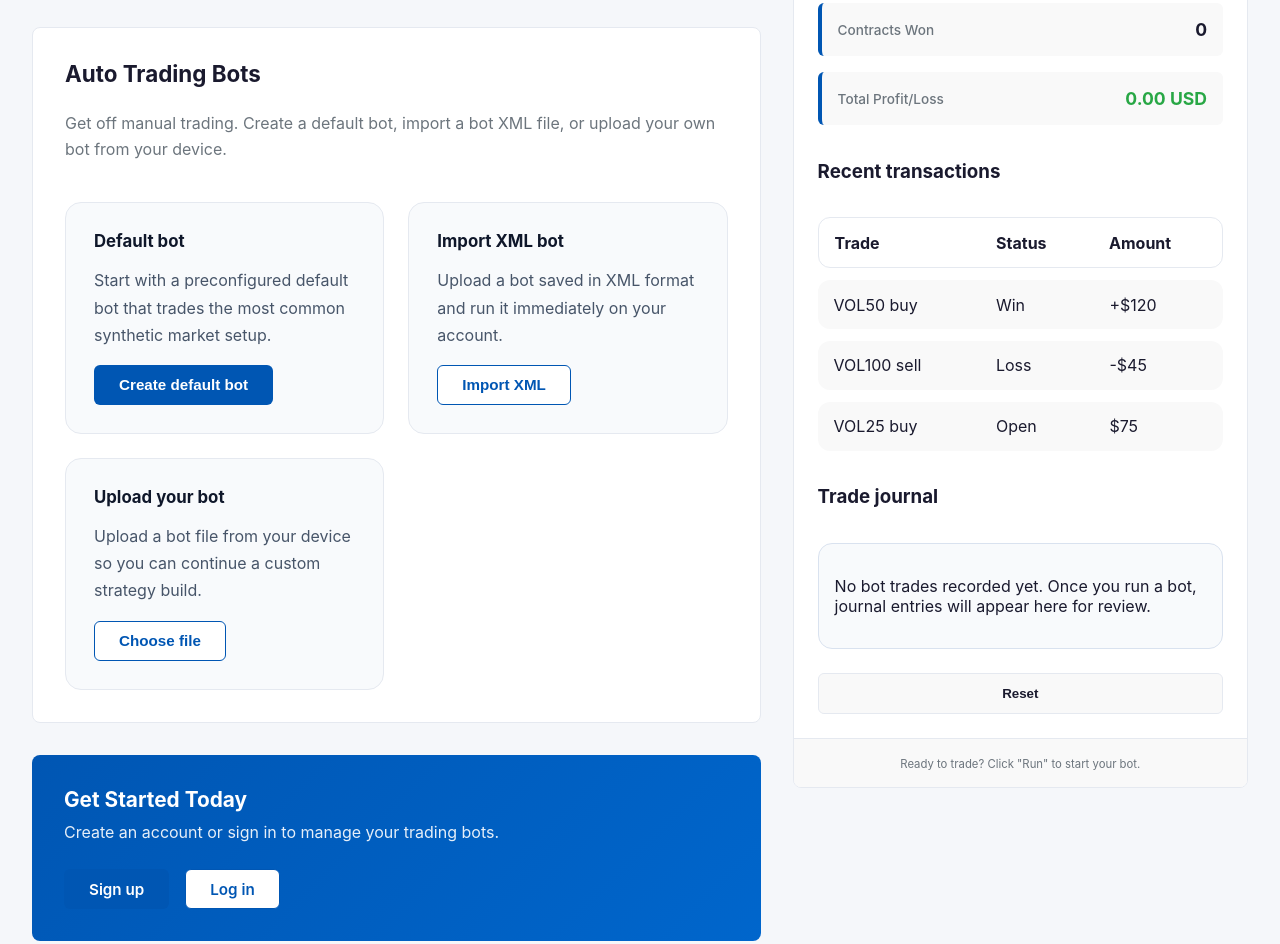
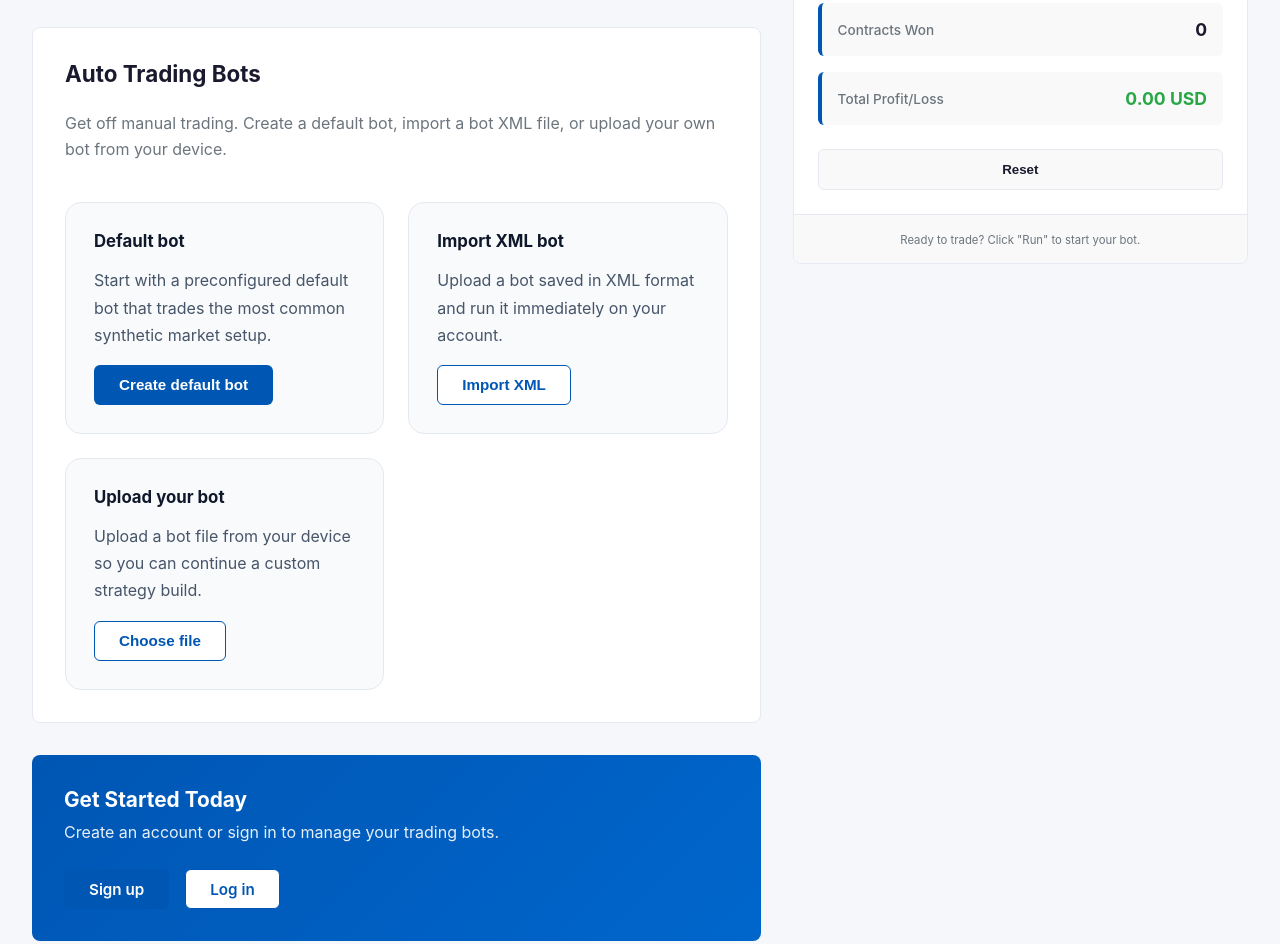
Before and after one commit to sebastianblood254/eugene-onsare, a website: page index.html in a window 1280 px wide. Shown: the part 553-1497 px from the top of the page. Drawn offline with Linux system fonts and the light colour scheme.

Commit message:
Compress digit circles, remove KYC from nav, clean sidebar panels

```diff
--- a/assets/style.css
+++ b/assets/style.css
@@ -1192,7 +1192,7 @@ body {
 .digit-circle-row {
   display: grid;
   grid-template-columns: repeat(10, minmax(0, 1fr));
-  gap: 0.85rem;
+  gap: 0.5rem;
   margin-top: 1.75rem;
   position: relative;
 }
@@ -1201,9 +1201,9 @@ body {
   display: grid;
   place-items: center;
   gap: 0.25rem;
-  min-height: 95px;
-  padding: 0.85rem 0.6rem;
-  border-radius: 18px;
+  min-height: 70px;
+  padding: 0.6rem 0.4rem;
+  border-radius: 14px;
   background: white;
   border: 1px solid #d9e2ef;
   transition: transform 0.25s ease, border-color 0.25s ease, box-shadow 0.25s ease, background 0.25s ease;
--- a/index.html
+++ b/index.html
@@ -34,7 +34,6 @@
       <a href="index.html" class="nav-item active">Dashboard</a>
       <a href="trade.html" class="nav-item">Trade</a>
       <a href="broker.html" class="nav-item">Broker</a>
-      <a href="kyc.html" class="nav-item">KYC</a>
     </nav>
   </header>
 
@@ -129,8 +128,6 @@
     <aside class="dashboard-sidebar">
       <div class="sidebar-tabs">
         <button class="sidebar-tab active">Summary</button>
-        <button class="sidebar-tab">Transactions</button>
-        <button class="sidebar-tab">Journal</button>
       </div>
 
       <div class="sidebar-content">
@@ -160,39 +157,6 @@
             <div class="summary-value profit">0.00 USD</div>
           </div>
         </div>
-
-        <div class="sidebar-panel sidebar-panel-transactions" hidden>
-          <h3>Recent transactions</h3>
-          <div class="panel-table">
-            <div class="panel-row panel-heading">
-              <span>Trade</span>
-              <span>Status</span>
-              <span>Amount</span>
-            </div>
-            <div class="panel-row">
-              <span>VOL50 buy</span>
-              <span>Win</span>
-              <span>+$120</span>
-            </div>
-            <div class="panel-row">
-              <span>VOL100 sell</span>
-              <span>Loss</span>
-              <span>-$45</span>
-            </div>
-            <div class="panel-row">
-              <span>VOL25 buy</span>
-              <span>Open</span>
-              <span>$75</span>
-            </div>
-          </div>
-        </div>
-
-        <div class="sidebar-panel sidebar-panel-journal" hidden>
-          <h3>Trade journal</h3>
-          <div class="panel-note">
-            <p>No bot trades recorded yet. Once you run a bot, journal entries will appear here for review.</p>
-          </div>
-        </div>
       </div>
 
       <button class="reset-btn">Reset</button>
```
Also changed, not shown: trade.html (+0 -3 lines).
